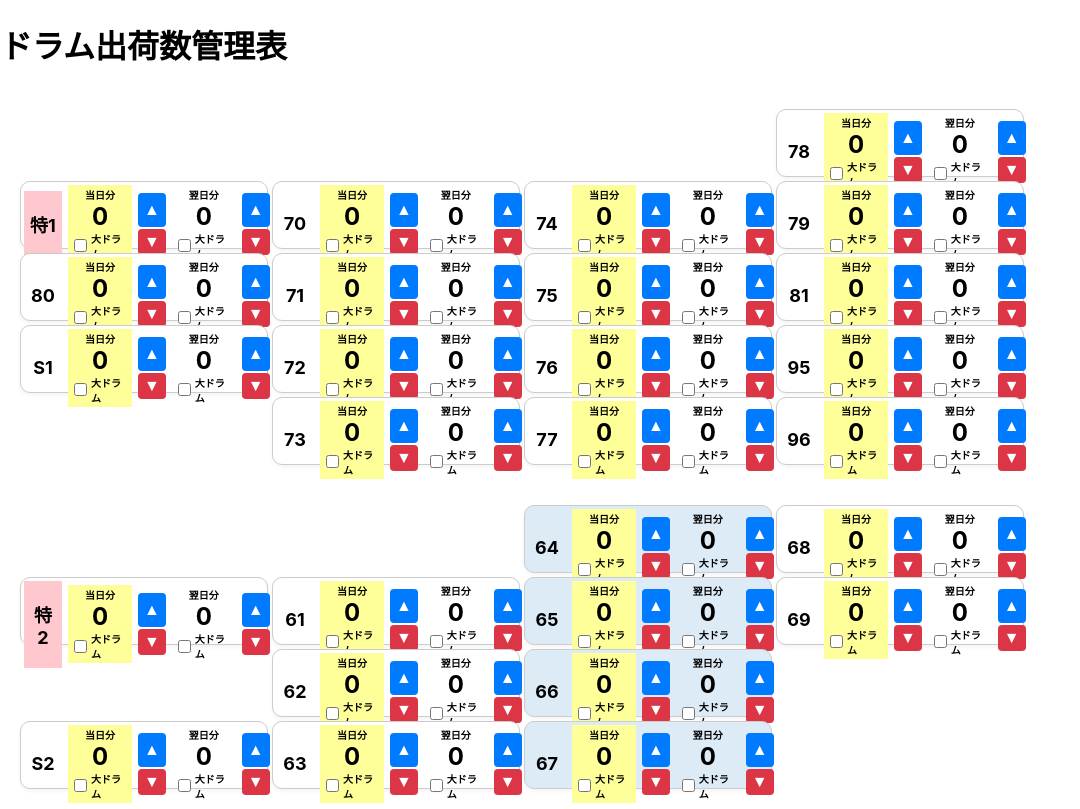
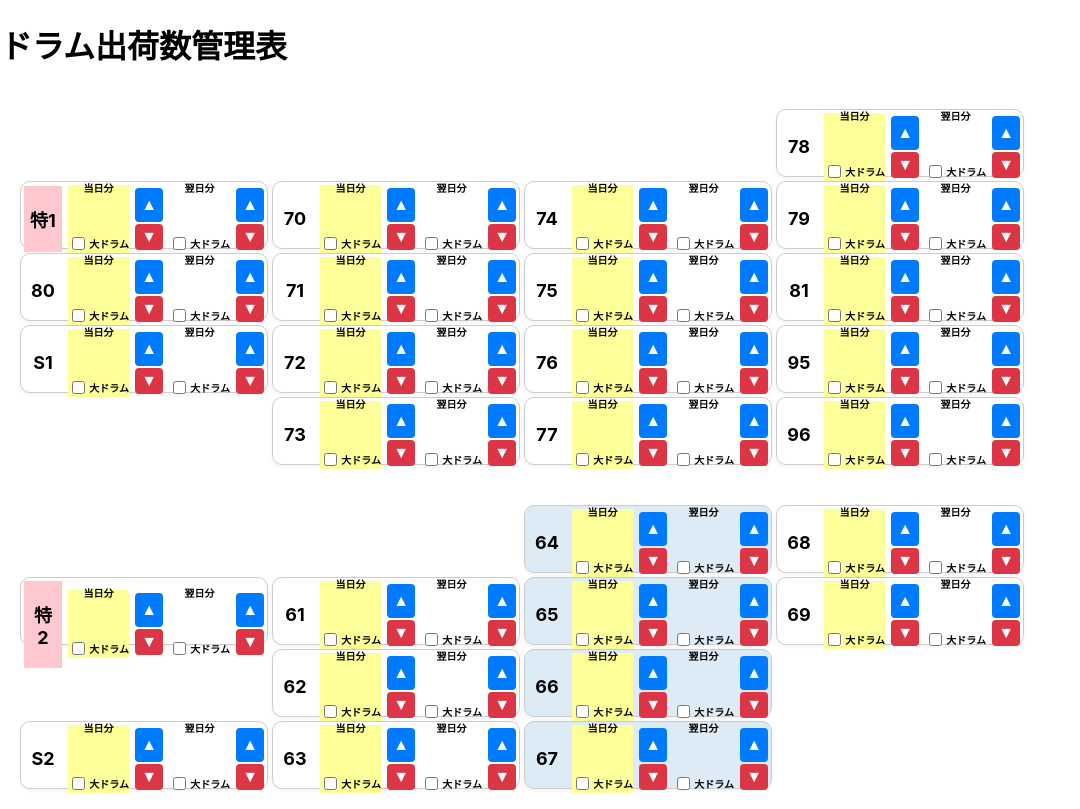
Before and after one commit to Rgtntppy/IBC, a React (Create React App) app: page /master in a window 1280 px wide. Shown: the whole page, without its empty margins (0-1080 px from the left). Built offline with nearby package versions, Linux system fonts and the light colour scheme; the HTML template or start-up script is replaced by a standard one.

Commit message:
0表記を非表示にし、レイアウトを調整。

```diff
--- a/src/components/BinDayBlock.tsx
+++ b/src/components/BinDayBlock.tsx
@@ -15,7 +15,10 @@ export const BinDayBlock: React.FC<BinDayBlockProps> = ({
         <>
         <div className={`dayCells ${className || ""} ${count > limit ? 'alert' : ''}`}>
             <p className="label">{label}</p>
-            <div className="count">
+            <div
+                className="count"
+                style={{ visibility: count === 0 ? 'hidden' : 'visible'}}
+            >
                 {count}
             </div>
             {showCheckbox && (
--- a/src/components/ShipmentDesign.scss
+++ b/src/components/ShipmentDesign.scss
@@ -58,17 +58,17 @@ $binBlockHight: 60px;
                 flex-direction: column;
                 align-items: center;
                 font-weight: bold;
-                width: 60px;
-                padding: 2px;
+                // padding-top: 2px;
 
                 .label {
-                    margin: 0;
+                    margin-top: -5px;
                     font-size: 10px;
                 }
 
                 .count {
                     font-size: 24px;
-                    margin: 4 0;
+                    margin: 0;
+                    min-height: 1rem;
                 }
 
                 .checkboxLabel {
```
